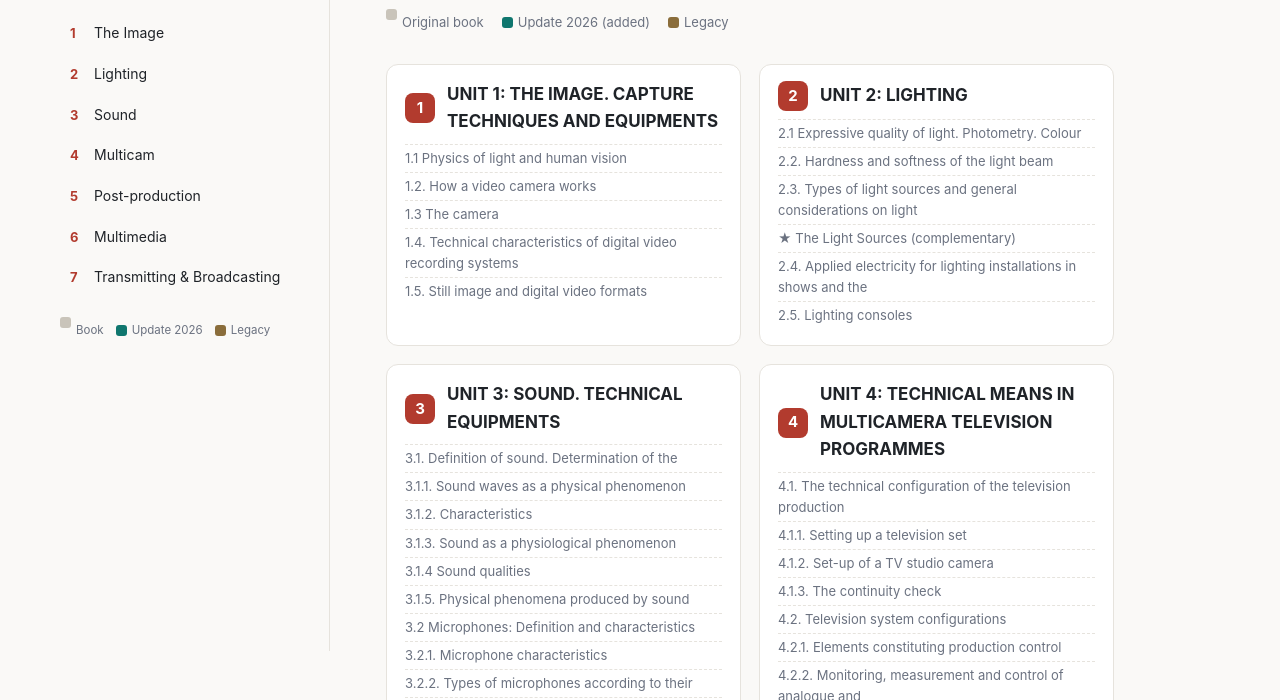
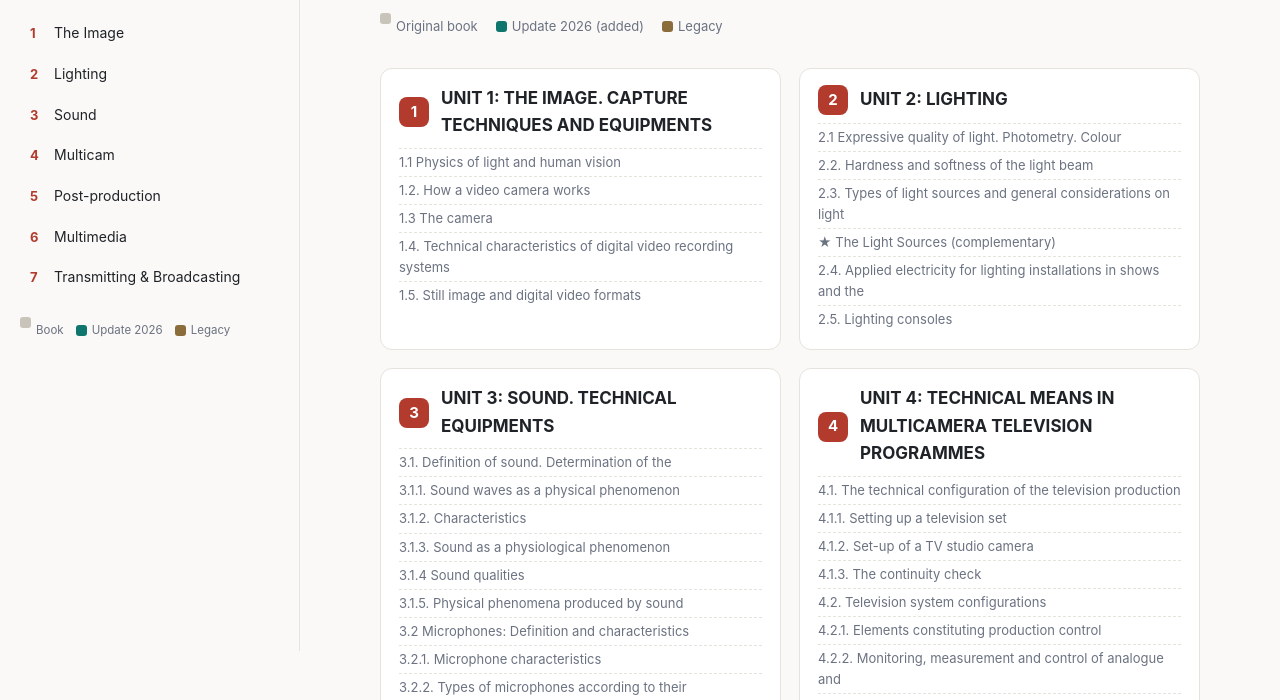
Before and after one commit to ondarrupeasu/mta-libro, a plain HTML site: page docs/index.html in a window 1280 px wide. Shown: the part 149-849 px from the top of the page. Drawn offline with Linux system fonts and the light colour scheme.

Commit message:
Layout: aprovechar pantallas anchas (1920) — wrap 1820px, columna de lectura 1120px
Antes topado a 1200/840 y sobraba espacio en 1920. Ahora el índice va
pegado a la izquierda y el contenido se extiende.

Co-Authored-By: Claude Opus 4.8 <noreply@anthropic.com>

```diff
--- a/docs/assets/style.css
+++ b/docs/assets/style.css
@@ -45,7 +45,7 @@ html{scroll-behavior:smooth}
 body{margin:0;font-family:-apple-system,Segoe UI,Roboto,Helvetica,Arial,sans-serif;
   color:var(--fg);background:var(--bg);line-height:1.62;font-size:16px}
 a{color:inherit}
-.wrap{display:grid;grid-template-columns:290px 1fr;max-width:1200px;margin:0 auto}
+.wrap{display:grid;grid-template-columns:300px minmax(0,1fr);max-width:1820px;margin:0 auto}
 
 /* ---------- sidebar ---------- */
 aside{position:sticky;top:0;align-self:start;height:100vh;overflow:auto;
@@ -84,7 +84,7 @@ aside{position:sticky;top:0;align-self:start;height:100vh;overflow:auto;
 .toc a:hover{color:var(--fg);border-left-color:var(--accent)}
 
 /* ---------- content ---------- */
-main{padding:40px 56px;max-width:840px}
+main{padding:44px 80px;max-width:1120px}
 h1{font-size:30px;line-height:1.18;margin:0 0 10px;border-bottom:3px solid var(--accent);padding-bottom:14px}
 h2{font-size:23px;margin:46px 0 10px;scroll-margin-top:16px}
 h3{font-size:18px;margin:28px 0 8px;color:#33383e;scroll-margin-top:16px}
```
